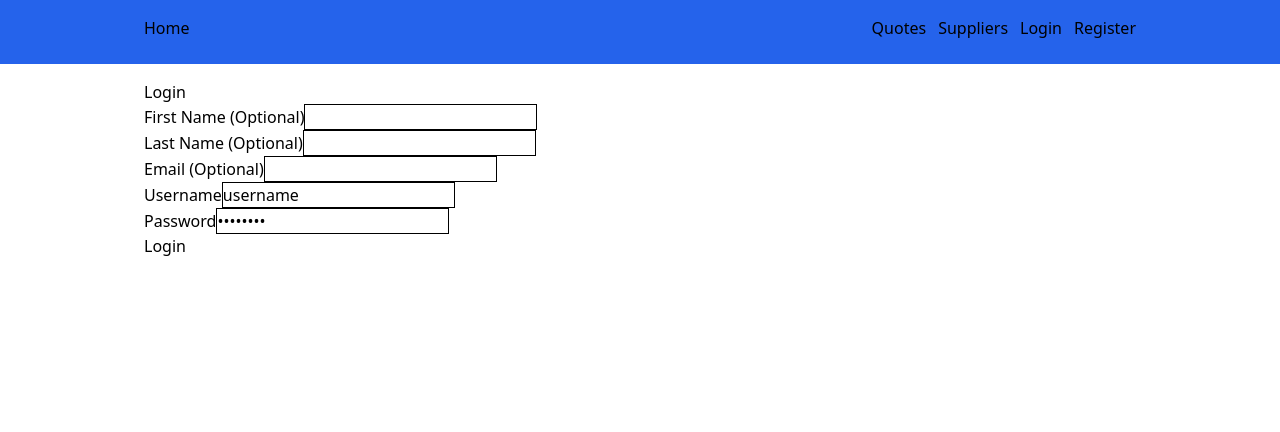
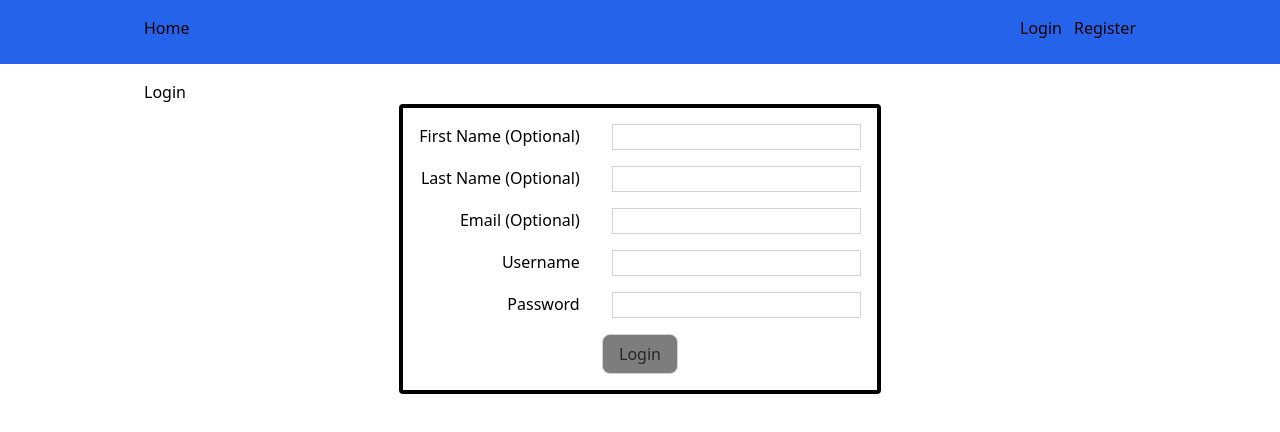
Before and after one commit to STRGL/opply, a Nuxt app: page /register in a window 1280 px wide. Shown: the top 432 px of the page. Built offline with nearby package versions, Linux system fonts and the light colour scheme; no server answers.

Commit message:
Add registration functionality; remove logs

```diff
--- a/components/molecules/m-login-form.vue
+++ b/components/molecules/m-login-form.vue
@@ -1,31 +1,34 @@
 <template>
     <div>
-        <div>
-            <form @submit.prevent="submitForm(userDetails)">
-                <div v-if="additionalFields">
-                    <div>
+        <div class="mx-auto w-full flex justify-center">
+            <form
+                class="max-w-lg flex flex-col gap-y-4 p-4 justify center border-black border-4 rounded"
+                @submit.prevent="submitForm(userDetails)"
+            >
+                <div v-if="additionalFields" class="flex flex-col gap-y-4 justify center">
+                    <div class="fieldContainer">
                         <label>First Name (Optional)</label>
                         <input v-model="userDetails.firstName" maxlength="150" type="text" />
                     </div>
-                    <div>
+                    <div class="fieldContainer">
                         <label>Last Name (Optional)</label>
                         <input v-model="userDetails.lastName" maxlength="150" type="text" />
                     </div>
-                    <div>
+                    <div class="fieldContainer">
                         <label>Email (Optional)</label>
                         <input v-model="userDetails.email" maxlength="254" type="email" />
                     </div>
                 </div>
-                <div>
+                <div class="fieldContainer">
                     <label>Username</label>
                     <input v-model="userDetails.username" maxlength="150" minlength="1" type="text" />
                 </div>
-                <div>
+                <div class="fieldContainer">
                     <label>Password</label>
                     <input v-model="userDetails.password" maxlength="128" minlength="1" type="password" />
                 </div>
-                <div>
-                    <button type="submit">{{ buttonText }}</button>
+                <div class="flex justify-center">
+                    <button class="hover:shadow-sm transition ease-in-out" type="submit">{{ buttonText }}</button>
                 </div>
             </form>
         </div>
@@ -54,8 +57,8 @@ export default {
     data() {
         return {
             userDetails: {
-                username: 'username',
-                password: 'password',
+                username: '',
+                password: '',
                 firstName: '',
                 lastName: '',
                 email: '',
@@ -66,7 +69,26 @@ export default {
 </script>
 
 <style lang="scss" scoped>
-input {
-    border: 1px black solid;
+.fieldContainer {
+    display: flex;
+    justify-content: flex-end;
+    gap: 0 2rem;
+    input {
+        padding: 0 0.5rem;
+        border: 1px lightgray solid;
+    }
+}
+
+button {
+    display: flex;
+    padding: 1rem;
+    align-items: center;
+    justify-content: center;
+    height: 2.5rem;
+    border-radius: 0.5rem;
+    border: 1px lightgray solid;
+    color: rgb(39, 39, 39);
+    background-color: #7d7d7d;
+    text-align: center;
 }
 </style>
--- a/layouts/default.vue
+++ b/layouts/default.vue
@@ -4,9 +4,9 @@
             <div class="container w-full mx-auto max-w-screen-lg p-4 flex gap-x-3 justify-between">
                 <nuxt-link to="/" class="">Home</nuxt-link>
                 <div class="flex gap-x-3">
-                    <nuxt-link to="/quotes/">Quotes</nuxt-link>
-                    <nuxt-link to="/suppliers/">Suppliers</nuxt-link>
                     <div v-if="$auth.loggedIn" class="flex gap-x-3">
+                        <nuxt-link to="/quotes/">Quotes</nuxt-link>
+                        <nuxt-link to="/suppliers/">Suppliers</nuxt-link>
                         <button @click="logout()">Logout</button>
                     </div>
                     <div v-else class="flex gap-x-3">
--- a/nuxt.config.js
+++ b/nuxt.config.js
@@ -64,7 +64,7 @@ export default {
                 },
                 user: {
                     property: 'auth.id',
-                    autoFetch: false,
+                    // autoFetch: false,
                 },
                 endpoints: {
                     login: { url: '/api-token-auth/', method: 'post' },
--- a/pages/login.vue
+++ b/pages/login.vue
@@ -12,12 +12,17 @@ export default {
     components: { mLoginForm },
     methods: {
         loginUser(loginInfo) {
+            try {
                 this.$auth.loginWith('local', {
                     data: {
                         username: loginInfo.username,
                         password: loginInfo.password,
                     },
                 })
+            } catch (error) {
+                // eslint-disable-next-line no-console
+                console.error('Failed to login in:', error)
+            }
         },
     },
 }
--- a/pages/quotes.vue
+++ b/pages/quotes.vue
@@ -22,6 +22,7 @@ export default {
         OCardsList,
         MPagination,
     },
+    middleware: 'auth',
     async asyncData({ $axios }) {
         const { data } = await $axios.get('/api/v1/quotes/')
         return {
--- a/pages/register.vue
+++ b/pages/register.vue
@@ -11,9 +11,14 @@ export default {
     name: 'RegisterPage',
     components: { mLoginForm },
     methods: {
-        registerUser(loginInfo) {
-            console.log(loginInfo)
-            alert('Logging In')
+        async registerUser(registrationInfo) {
+            try {
+                await this.$axios.post('/api/v1/users/', registrationInfo)
+                this.$auth.loginWith('local', { data: registrationInfo })
+            } catch (error) {
+                // eslint-disable-next-line no-console
+                console.error('Failed to register user:', error)
+            }
         },
     },
 }
--- a/pages/suppliers/index.vue
+++ b/pages/suppliers/index.vue
@@ -22,6 +22,7 @@ export default {
         OCardsList,
         MPagination,
     },
+    middleware: 'auth',
     async asyncData({ $axios }) {
         const { data } = await $axios.get(`/api/v1/suppliers/`)
         return {
```
Lines whose indentation alone changed are shown as unchanged.
